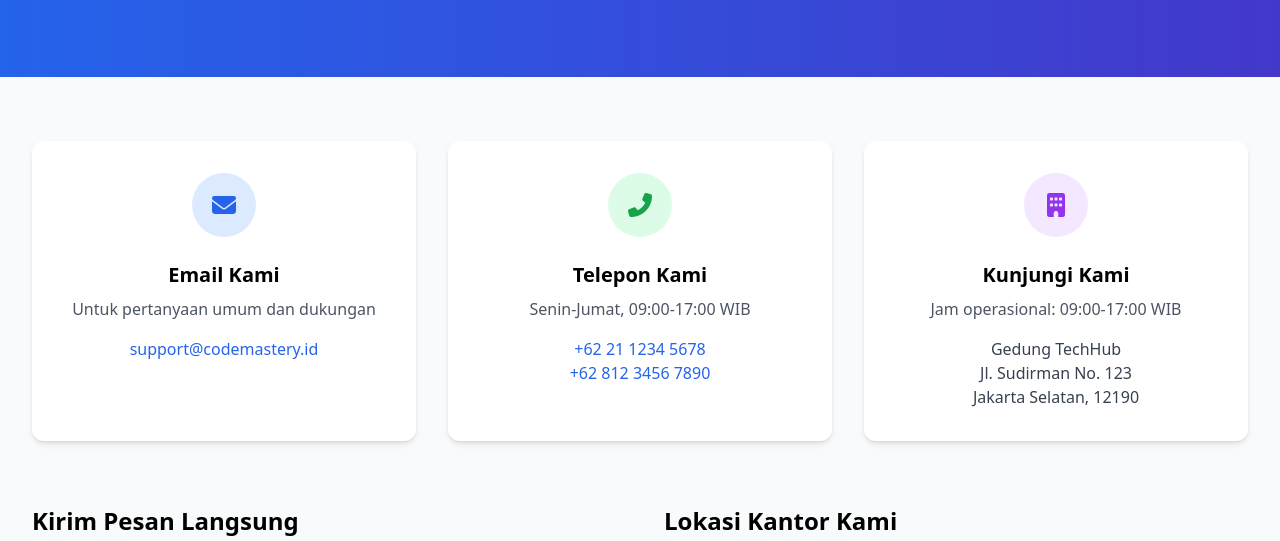
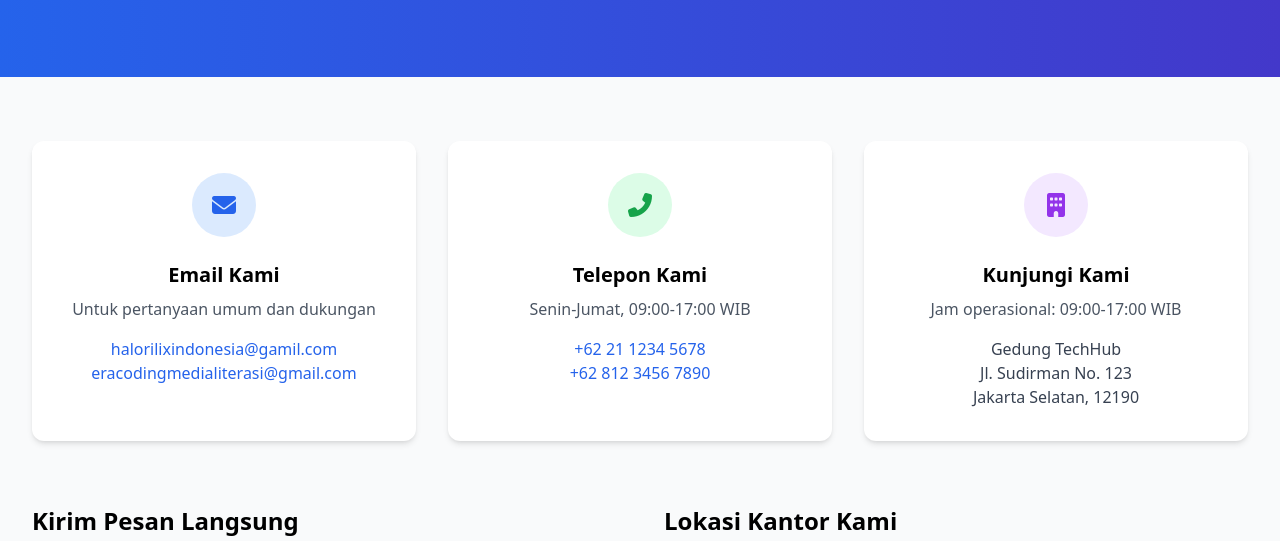
Before and after one commit to quootaflash/kontak, a plain HTML site: page index.html in a window 1280 px wide. Shown: the part 259-800 px from the top of the page. Drawn offline with nearby package versions, Linux system fonts and the light colour scheme.

Commit message:
Update index.html

```diff
--- a/index.html
+++ b/index.html
@@ -68,8 +68,8 @@
                 </div>
                 <h3 class="text-xl font-bold text-center mb-2">Email Kami</h3>
                 <p class="text-gray-600 text-center mb-4">Untuk pertanyaan umum dan dukungan</p>
-                <a href="mailto: halorilixindonesia@gamil.com" class="text-blue-600 font-medium text-center block hover:underline"></a>
-                <a href="mailto:" class="text-blue-600 font-medium text-center block hover:underline">support@codemastery.id</a>
+                <a href="mailto: halorilixindonesia@gamil.com" class="text-blue-600 font-medium text-center block hover:underline">halorilixindonesia@gamil.com</a>
+                <a href="mailto:" class="text-blue-600 font-medium text-center block hover:underline">eracodingmedialiterasi@gmail.com</a>
             </div>
 
             <!-- Phone Card -->
```
